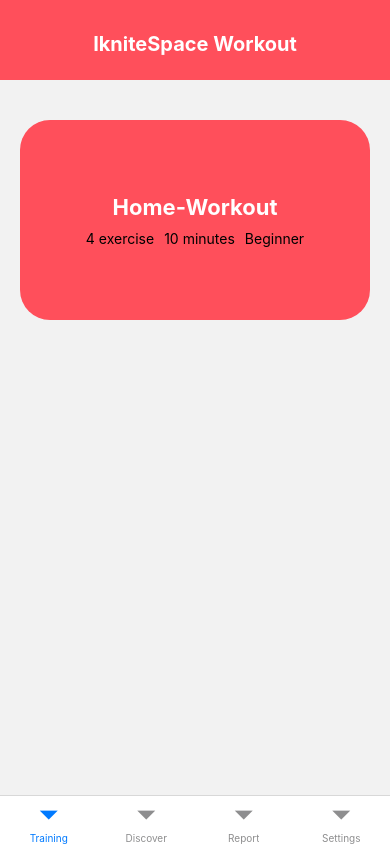
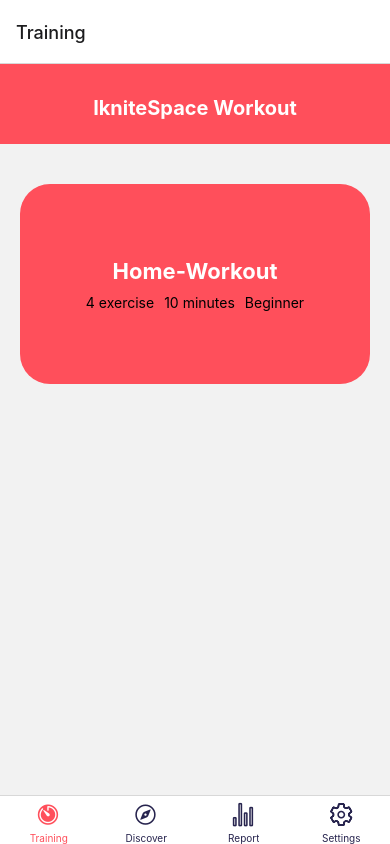
Before and after one commit to mbianou-bradon/ikniteSpace-Fitness-App, a React Native app: screen / in a window 390 px wide. Built offline with nearby package versions, Linux system fonts and the light colour scheme.

Commit message:
Added App icon

```diff
--- a/App.tsx
+++ b/App.tsx
@@ -1,17 +1,11 @@
-/**
- * Sample React Native App
- * https://github.com/facebook/react-native
- *
- * @format
- */
-
 import { NavigationContainer } from '@react-navigation/native';
 import { createNativeStackNavigator } from '@react-navigation/native-stack';
 import React from 'react';
 import {
   StatusBar,
 } from 'react-native';
-
+import  Ionic  from "react-native-vector-icons/Ionicons"
+import SplashScreen from 'react-native-splash-screen';
 import WorkoutCategories from "./src/screens/WorkoutCategories/WorkoutCategories"
 import Categories from './src/screens/Categories/Categories';
 import Exercise from './src/screens/Exercise/Exercise';
@@ -21,6 +15,7 @@
 import Settings from './src/screens/Settings/Settings';
 import Discover from './src/screens/Discover/Discover';
 import Home from './src/screens/Home/Home';
+import { themes } from './src/util/themes/themes';
 
 // Different Stack Params Definitions
 export type RootStackParams = {
@@ -46,7 +41,26 @@
 const  CategoriesStackRoute = (): JSX.Element => {
 
   return (
-      <RootStack.Navigator initialRouteName="Training" screenOptions={{headerShown: false}}>
+      <RootStack.Navigator initialRouteName="Training" ta screenOptions={({route})=> ({
+        tabBarIcon: ({ focused, color, size}) => {
+          let iconName:string;
+          if(route.name === "Training"){
+            iconName = focused ? "timer" : "timer-outline";
+          } else if(route.name === "Discover"){
+            iconName = focused ? "compass" : "compass-outline";
+          } else if(route.name === "Report"){
+            iconName = focused ? "stats-chart" : "stats-chart-outline";
+          } else if(route.name === "Settings"){
+            iconName = focused ? "settings" : "settings-outline";
+          }
+          return <Ionic name={iconName} color={color} size={size}/>
+        },
+        tabBarActiveTintColor: themes.primary,
+        tabBarInactiveTintColor: themes.seconday,
+
+      })}
+
+      >
           <RootStack.Screen name="Training" component={Home} />
           <RootStack.Screen name="Discover" component={Discover} />
           <RootStack.Screen name="Report" component={Report} />
--- a/firebaseConfig.ts
+++ b/firebaseConfig.ts
@@ -19,7 +19,7 @@
 
 
 // Initializing services
-const db = getFirestore()
+const db = getFirestore(app)
 
 // Collection ref
 const exerciseColRef = collection(db, "exercises");
--- a/package.json
+++ b/package.json
@@ -19,6 +19,7 @@
     "firebase": "^9.18.0",
     "react": "18.2.0",
     "react-native": "0.71.4",
+    "react-native-idle-timer": "^2.2.0",
     "react-native-safe-area-context": "^4.5.0",
     "react-native-screens": "^3.20.0",
     "react-native-splash-screen": "^3.3.0",
@@ -35,6 +36,8 @@
     "@tsconfig/react-native": "^2.0.2",
     "@types/jest": "^29.2.1",
     "@types/react": "^18.0.24",
+    "@types/react-native-keep-awake": "^2.0.3",
+    "@types/react-native-vector-icons": "^6.4.13",
     "@types/react-test-renderer": "^18.0.0",
     "babel-jest": "^29.2.1",
     "eslint": "^8.19.0",
--- a/src/screens/Exercise/Exercise.Screen.styles.tsx
+++ b/src/screens/Exercise/Exercise.Screen.styles.tsx
@@ -6,6 +6,9 @@
     exerciseContainer: {
         padding: 10,
         height: "100%",
+    },
+    exerciseSubBigContainer:{
+        height: "85%",
     },
     exercisePreview: {
         height: 350,
@@ -34,9 +37,14 @@
         fontSize: 75,
         color: themes.seconday,
     },
+    exerciseSubSmallContainer: {
+        height:"15%",
+        borderTopWidth: 2,
+        borderBottomWidth: 2,
+        borderColor: "#e4e5e7",
+    },
     closeExerciseViewButtonContainer: {
-        borderTopWidth: 2,
-        borderColor: "#ccc",
+
         paddingTop: 10,
         marginTop: 10,
         alignItems: "center",
--- a/src/screens/Exercise/Exercise.tsx
+++ b/src/screens/Exercise/Exercise.tsx
@@ -1,4 +1,6 @@
 import RNSystemSounds from '@dashdoc/react-native-system-sounds';
+import Tts from 'react-native-tts';
+import IdleTimerManager from 'react-native-idle-timer';
 import {useNavigation} from '@react-navigation/native';
 import {NativeStackNavigationProp} from '@react-navigation/native-stack';
 import {current} from '@reduxjs/toolkit';
@@ -9,10 +11,11 @@
 import {styles} from './Exercise.Screen.styles';
 
 export default function Exercise({route}: any) {
-  const navigation =
-    useNavigation<NativeStackNavigationProp<CategoriesStackParams>>();
+  const navigation = useNavigation<NativeStackNavigationProp<CategoriesStackParams>>();
 
   const {exercisePlaylist} = route.params;
+
+
 
   const playlist: exerciseType[] = exercisePlaylist;
   const [currentExercise, setCurrentExercise] = React.useState<exerciseType>(
@@ -24,11 +27,15 @@
   const [restTime, setRestTime] = React.useState<number>(0);
   const [index, setIndex] = React.useState<number>(0);
   const [isResting, setIsResting] = React.useState<boolean>(false);
+  let nextExercise: exerciseType = playlist[index + 1];
+
+
 
   const handleNextExercise = (prevIndex: number) => {
     const playlistLength = playlist.length;
     if (prevIndex >= playlistLength - 1) {
-      setCurrentExercise(exercisePlaylist[0]);
+      // setCurrentExercise(exercisePlaylist[0]);
+      navigation.goBack();
       return 0;
     } else {
       setCurrentExercise(exercisePlaylist[prevIndex + 1]);
@@ -42,7 +49,17 @@
   }
 
   const handleStart = () => {
+    IdleTimerManager.setIdleTimerDisabled(true);
     console.log("From exercise:", currentExercise.title, duration)
+
+    Tts.speak(currentExercise.title)
+    setTimeout(() => {
+      currentExercise.desc.forEach( desc => {
+        Tts.speak(desc)
+      });
+    }, 4000);
+
+
     const decDurationId = setInterval(() => {
       setDuration(duration => {
         if (duration === 0) {
@@ -50,7 +67,7 @@
           setIsResting(true);
           return 0;
         }
-        if (duration <= 5) {
+        if (duration <= 6) {
           RNSystemSounds.beep(RNSystemSounds.Beeps.Negative);
         }
         if (duration > 5) {
@@ -89,6 +106,7 @@
   if (!isResting) {
     return (
       <View style={styles.exerciseContainer}>
+        <View style={styles.exerciseSubBigContainer}>
           <View>
             <View style={styles.exercisePreview}></View>
           </View>
@@ -99,16 +117,17 @@
                 onPress={() =>
                   navigation.push('Exercise Details', {exerciseTitle: currentExercise.title})
                 }>
-              {isResting ? 'Currently Resting' : currentExercise.title}
+                {currentExercise.title}
               </Text>
             </View>
             <View style={styles.exerciseDurationContainer}>
               <Text style={styles.exerciseDuration}>
-              {isResting ? restTime : duration}
+                {duration}
               </Text>
             </View>
           </View>
-        <View>
+        </View>
+        <View style={styles.exerciseSubSmallContainer}>
           <View style={styles.closeExerciseViewButtonContainer}>
             <Pressable
               style={styles.closeExerciseButton}
@@ -152,10 +171,10 @@
             </View>
             <View style={styles.upnextExercise}>
                 <View>
-                    <Text style={styles.upnextExerciseTitle}>{playlist[index + 1].title}</Text>
+                    <Text style={styles.upnextExerciseTitle}>{nextExercise.title}</Text>
                 </View>
 
-                <Text>00:{playlist[index + 1].duration}</Text>
+                <Text>00:{nextExercise.duration}</Text>
             </View>
             <View>
                 {/* <Image source={require()}/> */}
```
Also changed, not shown: 20 other files (tests, documents, lock files or other folders). Lines whose indentation alone changed are shown as unchanged.
